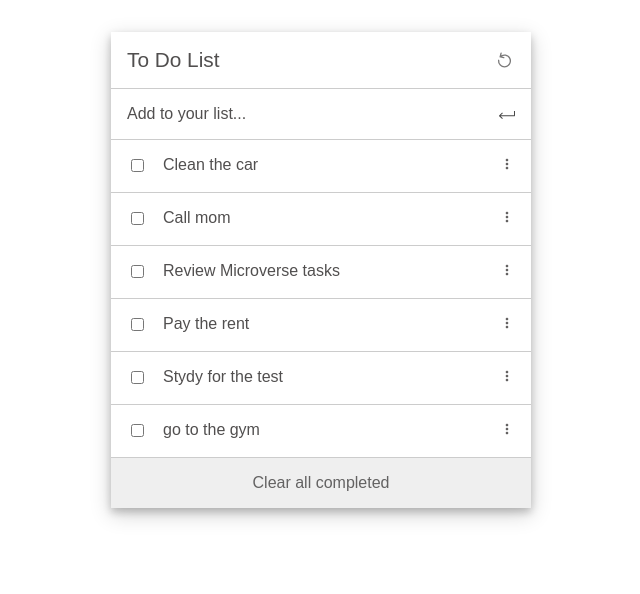
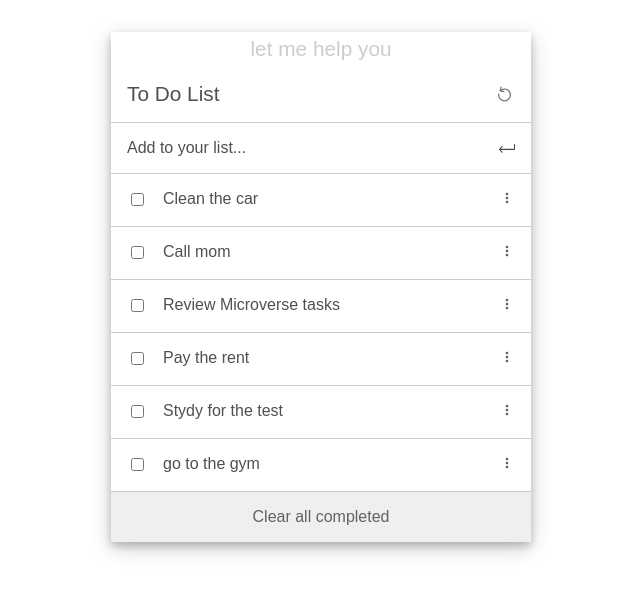
Before and after one commit to jicamargo/todo, a website built with webpack: page src/index.html in a window 1280 px wide. Shown: the whole page, without its empty margins (319-959 px from the left). Built offline with nearby package versions, Linux system fonts and the light colour scheme.

Commit message:
add title to index.html to fix NO_FCP lighthouse error

```diff
--- a/src/index.html
+++ b/src/index.html
@@ -6,6 +6,7 @@
     <title>To Do List App</title>
 </head>
 <body>
+    <h1 class="title">let me help you</h1>
     <div id="todo-main" class="todo-main">
     </div>
 </body>
--- a/src/style.css
+++ b/src/style.css
@@ -13,6 +13,15 @@ body {
   /* overflow-y: scroll; */
   width: 420px;
   margin: 2rem auto;
+}
+
+.title {
+  color:#ccc;
+  font-size: 1.3rem;
+  font-weight: normal;
+  text-align: center;
+  padding: 0.3rem 0 0 0;
+  margin: 0;
 }
 
 .title div {
```
Also changed, not shown: dist/index.html, src/icon-trash.svg (added).
